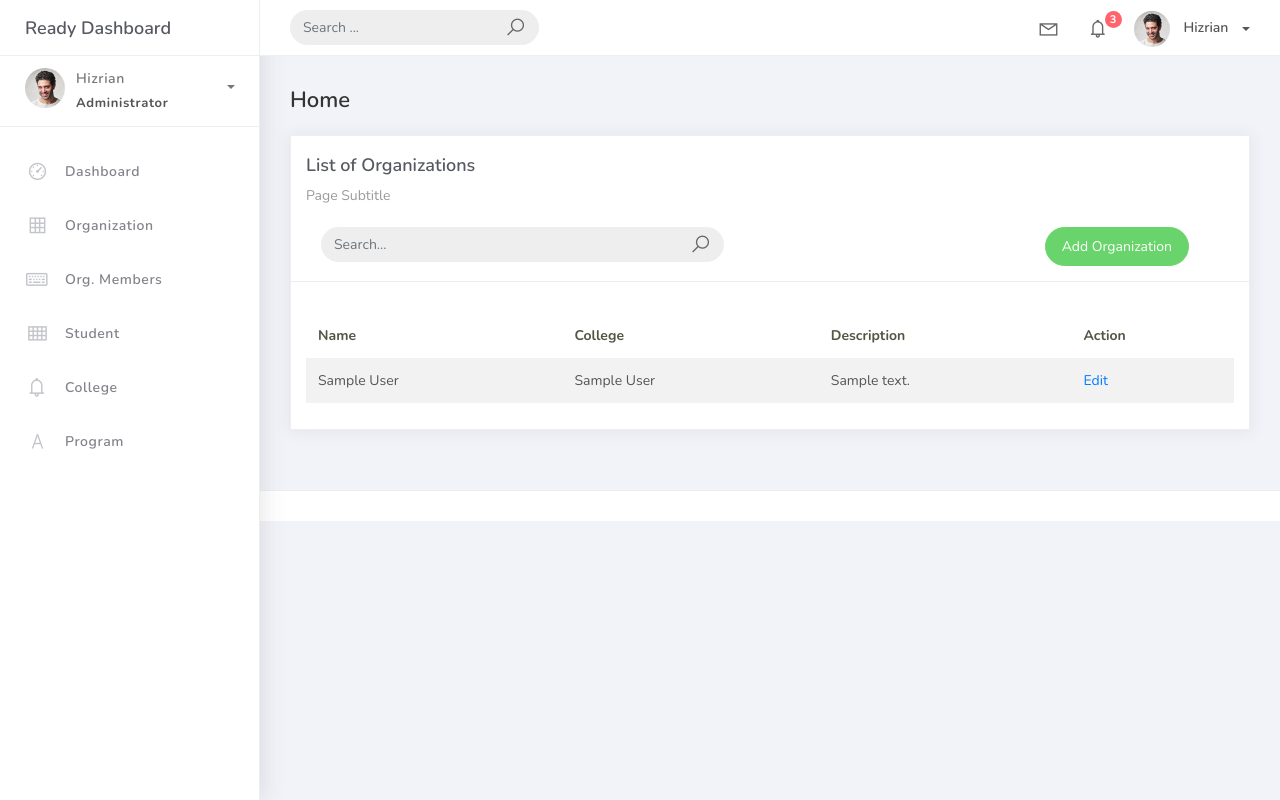
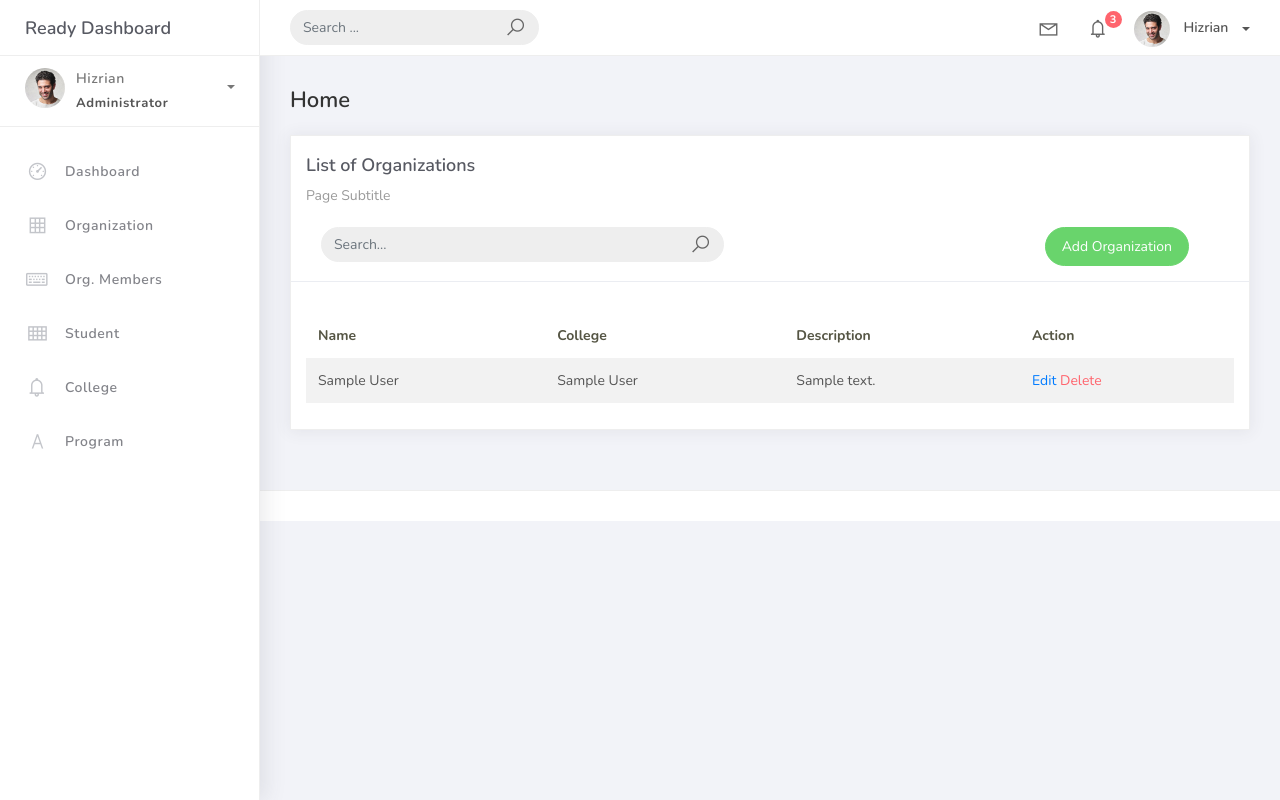
Before and after one commit to kirkgabz/PSUSphere-, a Django app: page /organization_list/ in a window 1280 px wide. Run offline with Django 5.2, Linux system fonts and the light colour scheme; tables that the repository leaves empty hold one stand-in row (values such as "Sample post"); some libraries are stand-ins or nearby versions.

Commit message:
files modifications

```diff
--- a/projectsite/urls.py
+++ b/projectsite/urls.py
@@ -1,12 +1,12 @@
 from django.contrib import admin
 from django.urls import path
 
-from studentorg import views
 from studentorg.views import (
     HomePageView,
     OrganizationList,
     OrganizationCreateView,
     OrganizationUpdateView,
+    OrganizationDeleteView,
 )
 
 urlpatterns = [
@@ -31,4 +31,10 @@ urlpatterns = [
         OrganizationUpdateView.as_view(),
         name="organization-update",
     ),
+
+    path(
+        "organization_list/<pk>/delete/",
+        OrganizationDeleteView.as_view(),
+        name="organization-delete",
+    ),
 ]
--- a/studentorg/views.py
+++ b/studentorg/views.py
@@ -1,6 +1,6 @@
 from django.shortcuts import render
 from django.views.generic.list import ListView
-from django.views.generic.edit import CreateView, UpdateView
+from django.views.generic.edit import CreateView, UpdateView, DeleteView
 from django.urls import reverse_lazy
 from studentorg.models import Organization
 from studentorg.forms import OrganizationForm
@@ -27,3 +27,8 @@ class OrganizationUpdateView(UpdateView):
     form_class = OrganizationForm
     template_name = 'org_form.html'
     success_url = reverse_lazy('organization-list')
+
+class OrganizationDeleteView(DeleteView):
+    model = Organization
+    template_name = "org_del.html"
+    success_url = reverse_lazy("organization-list")
--- a/templates/org_list.html
+++ b/templates/org_list.html
@@ -45,7 +45,10 @@
                   <td>{{ object.name }}</td>
                   <td>{{ object.college }}</td>
                   <td>{{ object.description }}</td>
-                  <td><a href="organization_list/{{ object.id }}">Edit</a></td>
+                  <td>
+                    <a href="organization_list/{{ object.id }}">Edit</a>
+                    <a href="organization_list/{{ object.id }}/delete" class="text-danger">Delete</a>
+                  </td>
                 </tr>
                 {% empty %}
                 <tr>
```
